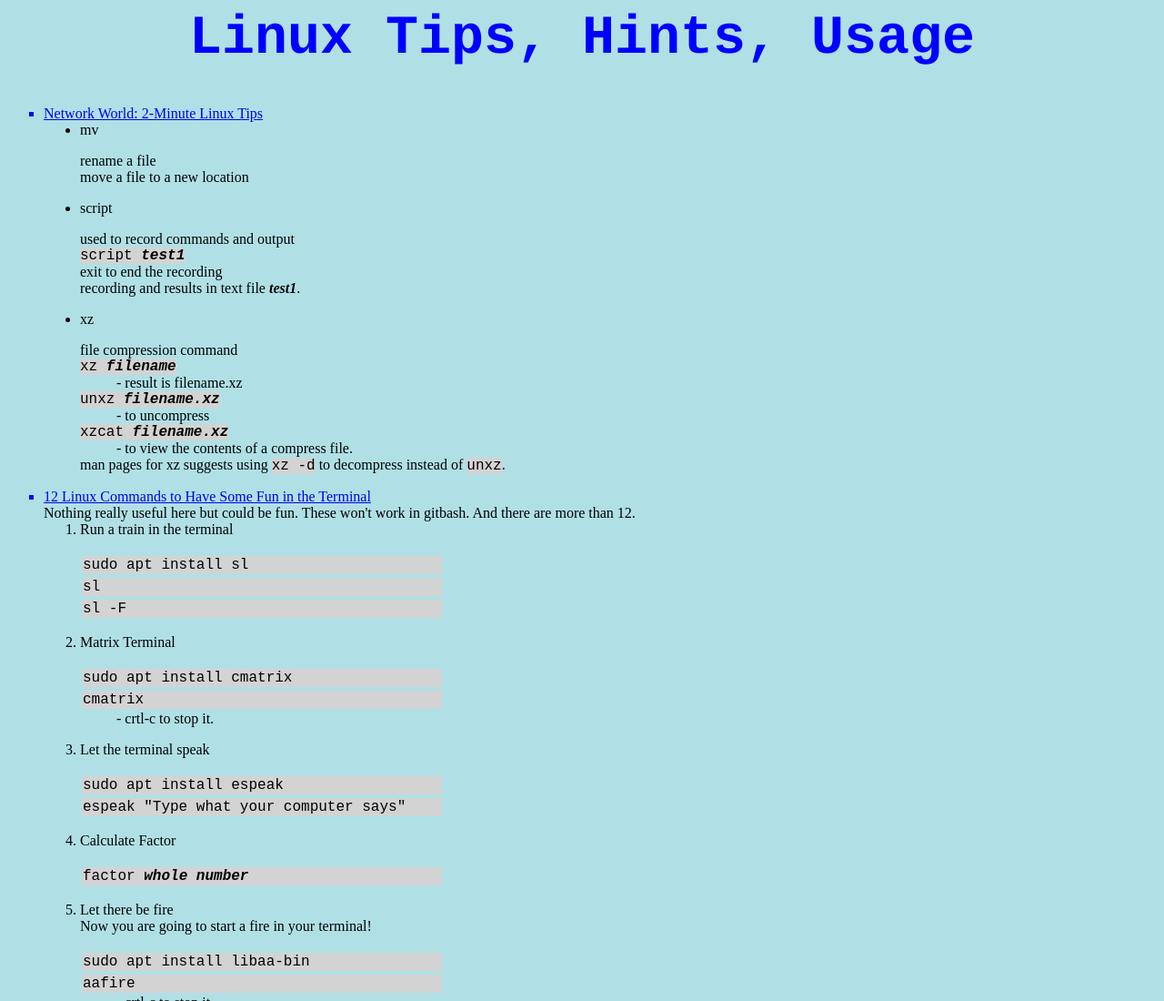
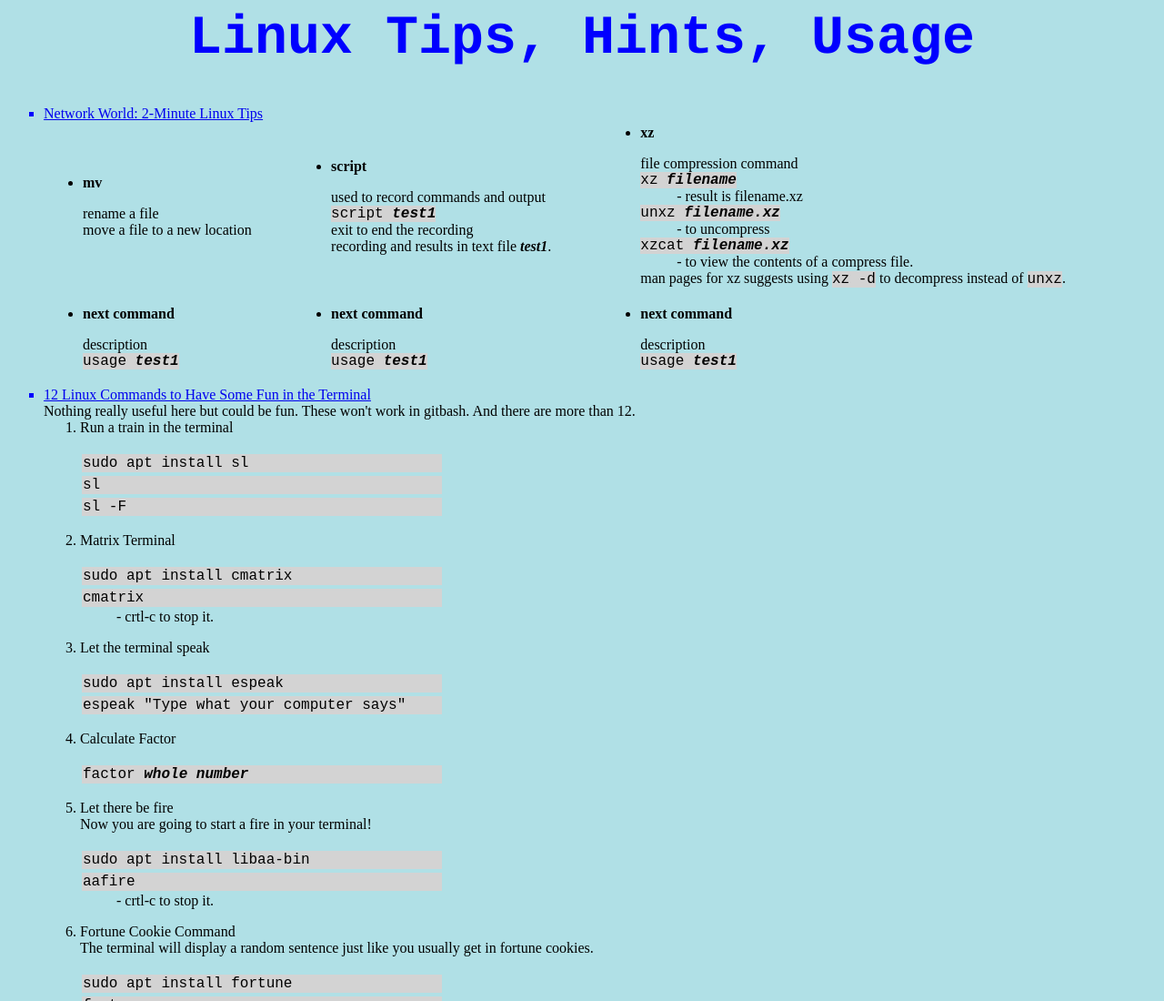
Before and after one commit to Wishn4Fishn/learn-git, a plain HTML site: page linux-tips-hints-usage.html in a window 1280 px wide. Shown: the top 1100 px of the page at 91% size. Drawn offline with Linux system fonts and the light colour scheme.

Commit message:
change format of commands

```diff
--- a/linux-tips-hints-usage.html
+++ b/linux-tips-hints-usage.html
@@ -37,22 +37,26 @@
 
 <ul class="square">
 	<li class="topic"><a href="https://www.networkworld.com/video/series/8559/2-minute-linux-tips">Network World: 2-Minute Linux Tips</a></li>
-	<ul class="disc">
-		<li>mv
+		<dt>
+			<table style="width:100%">
+				<tr>
+					<td><ul class="disc"><li><b>mv</b>
 							<dl>
 								<dt>rename a file</dt>
 								<dt>move a file to a new location</dt>
 							</dl>
-		</li>
-		<li>script
+						</li></ul>
+					</td>
+					<td><ul class="disc"><li><b>script</b>
 							<dl>
 								<dt>used to record commands and output</dt>
 								<dt><font class="code">script <i><b>test1</b></i></font></dt>
 								<dt>exit to end the recording</dt>
 								<dt>recording and results in text file <i><b>test1</b></i>.</dt>
 							</dl>
-		</li>
-		<li>xz
+						</li></ul>
+					</td>
+					<td><ul class="disc"><li><b>xz</b>
 							<dl>
 								<dt>file compression command</dt>
 								<dt><font class="code">xz <i><b>filename</b></i></font></dt>
@@ -63,8 +67,32 @@
 								<dd>- to view the contents of a compress file.</dt>
 								<dt>man pages for xz suggests using <font class="code">xz -d</font> to decompress instead of <font class="code">unxz</font>.</dt>
 							</dl>
-		</li>
-	</ul>
+						</li></ul>
+					</td>
+				</tr>
+				<tr>
+					<td><ul class="disc"><li><b>next command</b>
+						<dl>
+							<dt>description</dt>
+							<dt><font class="code">usage <i><b>test1</b></i></font></dt>
+						</dl>
+					</td>
+					<td><ul class="disc"><li><b>next command</b>
+						<dl>
+							<dt>description</dt>
+							<dt><font class="code">usage <i><b>test1</b></i></font></dt>
+						</dl>
+					</td>
+					<td><ul class="disc"><li><b>next command</b>
+							<dl>
+								<dt>description</dt>
+								<dt><font class="code">usage <i><b>test1</b></i></font></dt>
+							</dl>
+						</li></ul>
+					</td>
+				</tr>
+			</table>
+		</dt>
 	<li class="topic"><a href="https://www.doceeo.com/post/12-linux-commands-to-have-some-fun-in-the-terminal">12 Linux Commands to Have Some Fun in the Terminal</a></li>
 	Nothing really useful here but could be fun. These won't work in gitbash. And there are more than 12.<br>
 	<ol style="1">
```
Lines whose indentation alone changed are shown as unchanged.
